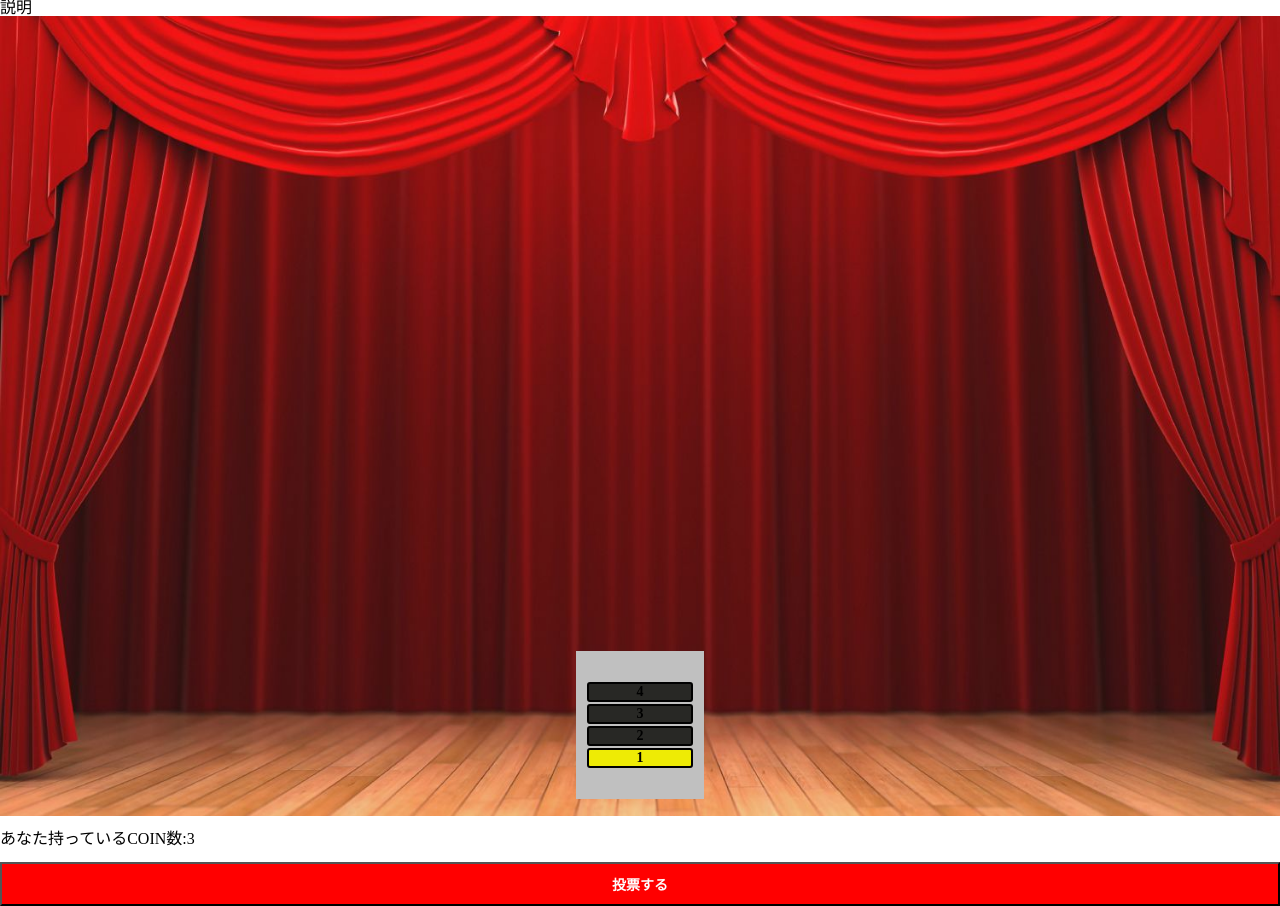
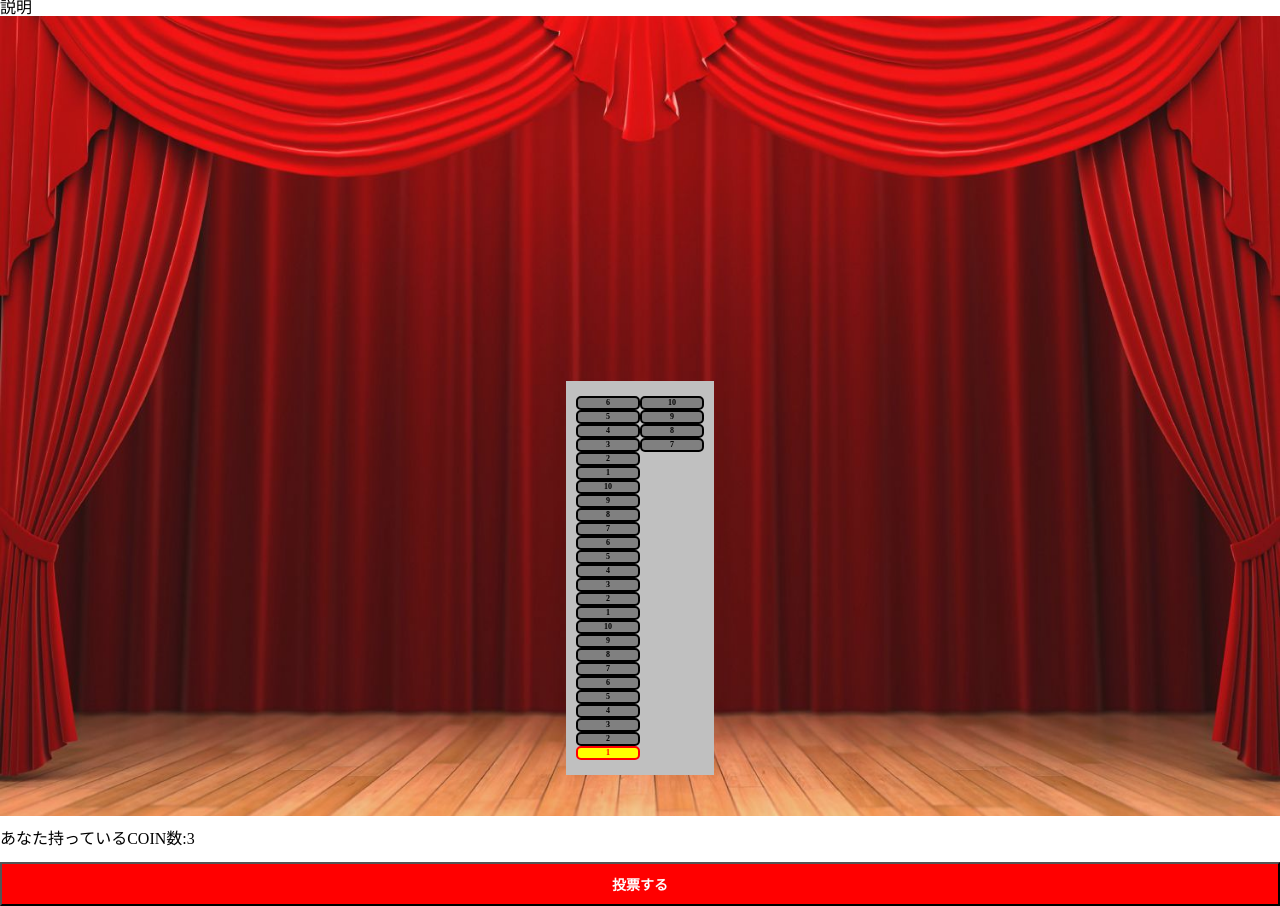
Before and after one commit to liu-seraku/VoteApp, a plain HTML site: page vote.html in a window 1280 px wide. Drawn offline with Linux system fonts and the light colour scheme.

Commit message:
changing point UI

```diff
--- a/stylesheet.css
+++ b/stylesheet.css
@@ -11,46 +11,43 @@ footer {
 }
 
 .poinboard {
+  background-color: silver;
+  width: 128px;
+  padding: 0px 10px;
   position: absolute;
-  bottom: 2%;
-  right: 50%;
-  transform: translateX(50%);
-  width: 10%;
-  background-color: silver;
+  bottom: 5%;
+  left: 50%;
+  transform: translateX(-50%);
+}
+
+.points {
+  margin: auto;
+  display: flex;
+  flex-direction: column-reverse;
+  flex-wrap: wrap;
+  max-height: 370px;
+}
+
+.point {
+  background-color: gray;
+  border: solid 2px black;
+  border-radius: 5px;
+  font-size: 8px;
+  font-weight: bold;
+  text-align: center;
+  padding: 1px 0px;
+  width: 60px;
+}
+
+.point.active {
+  background-color: yellow;
+  color: red;
+  border-color: red;
 }
 
 .foundation,
 .boardhead {
   height: 15px;
-}
-
-.foundation {
-  margin-top: 15px;
-}
-
-.boardhead {
-  margin-bottom: 15px;
-}
-.points {
-  display: flex;
-  flex-direction: column-reverse;
-}
-
-.point {
-  width: 80%;
-  border: solid 2px black;
-  margin: 1px auto;
-  padding: 1px 0px;
-  border-radius: 3px;
-  font-size: 14px;
-  font-weight: bold;
-  color: black;
-  text-align: center;
-  background-color: #282825;
-}
-
-.point.active {
-  background-color: #eeeb05;
 }
 
 .coinboard h1 {
--- a/vote.html
+++ b/vote.html
@@ -35,6 +35,84 @@
           <div class="point">
             4
           </div>
+          <div class="point">
+            5
+          </div>
+          <div class="point">
+            6
+          </div>
+          <div class="point">
+            7
+          </div>
+          <div class="point">
+            8
+          </div>
+          <div class="point">
+            9
+          </div>
+          <div class="point">
+            10
+          </div>
+          <div class="point">
+            1
+          </div>
+          <div class="point">
+            2
+          </div>
+          <div class="point">
+            3
+          </div>
+          <div class="point">
+            4
+          </div>
+          <div class="point">
+            5
+          </div>
+          <div class="point">
+            6
+          </div>
+          <div class="point">
+            7
+          </div>
+          <div class="point">
+            8
+          </div>
+          <div class="point">
+            9
+          </div>
+          <div class="point">
+            10
+          </div>
+          <div class="point">
+            1
+          </div>
+          <div class="point">
+            2
+          </div>
+          <div class="point">
+            3
+          </div>
+          <div class="point">
+            4
+          </div>
+          <div class="point">
+            5
+          </div>
+          <div class="point">
+            6
+          </div>
+          <div class="point">
+            7
+          </div>
+          <div class="point">
+            8
+          </div>
+          <div class="point">
+            9
+          </div>
+          <div class="point">
+            10
+          </div>
         </div>
         <div class="foundation">
         </div>
```
